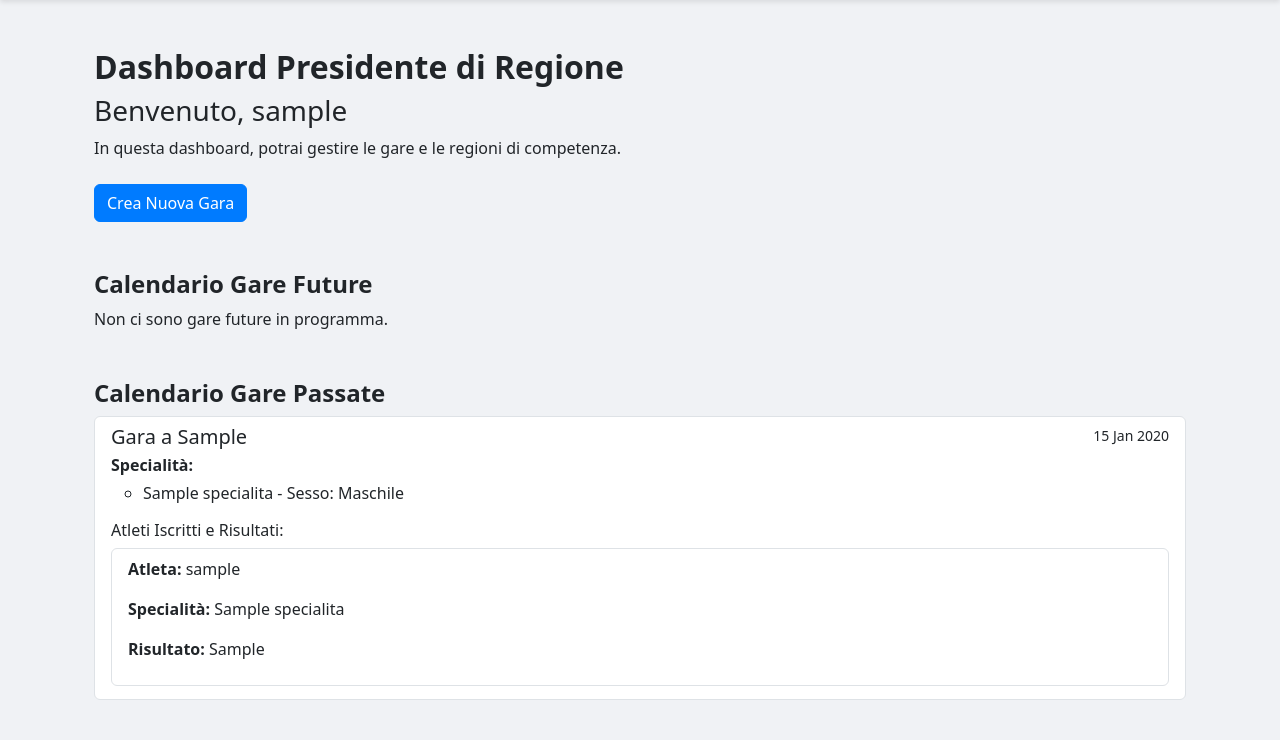
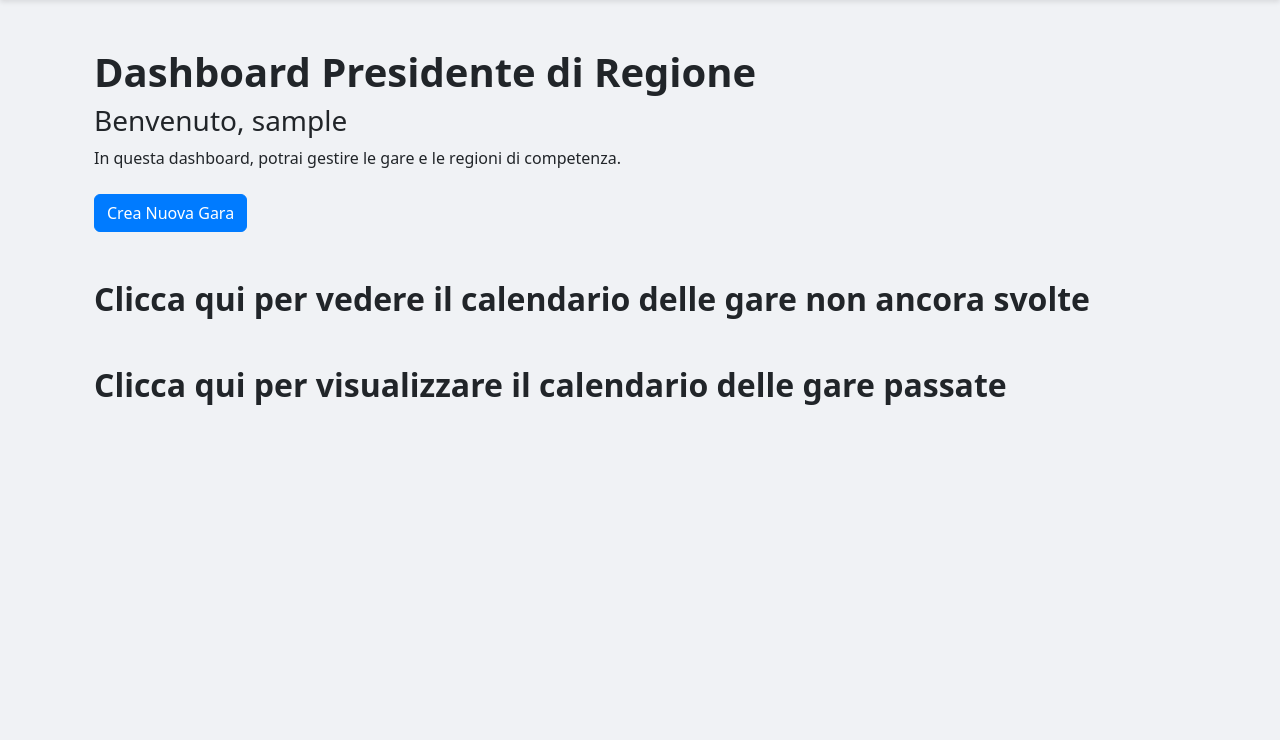
Before and after one commit to edotammaro/webapp-database-exam, a Django app: page /dashboard/pres-regione/ in a window 1280 px wide. Shown: the part 65-805 px from the top of the page. After the commit the page ends 470 px from the top, so only its background shows below. Run offline with Django 5.2, Linux system fonts and the light colour scheme; a user stored in the database is signed in; tables that the repository leaves empty hold one stand-in row (values such as "Sample post").

Commit message:
Migliorie dash

```diff
--- a/DBProject/views.py
+++ b/DBProject/views.py
@@ -116,7 +116,7 @@ def dashboard_view(request):
             # Funzionalità 2, 3 e 4: Visualizzazione delle iscrizioni attuali e dei risultati
             iscrizioni_atleta = Partecipazione.objects.filter(id_atleta=atleta_obj).select_related(
                 'id_gara', 'id_specialita'
-            ).order_by('-id_gara__data_inizio')
+            ).order_by('id_gara__data_inizio')
 
             # Prepara i dati del calendario in modo più efficiente per il template
             calendario_con_stato = []
--- a/templates/DBProject/base.html
+++ b/templates/DBProject/base.html
@@ -39,4 +39,6 @@
 
 <script src="https://cdn.jsdelivr.net/npm/bootstrap@5.3.3/dist/js/bootstrap.bundle.min.js"></script>
 </body>
+
+
 </html>
--- a/templates/DBProject/dashboard_allenatore.html
+++ b/templates/DBProject/dashboard_allenatore.html
@@ -4,7 +4,7 @@
 
 {% block content %}
 <div class="container mt-5">
-    <h2><strong>Dashboard Allenatore</strong></h2>
+    <h1><strong>Dashboard Allenatore</strong></h1>
     <h3>Benvenuto, {{ allenatore.utente.username }}!</h3>
     <p>Gestisci gli atleti della tua squadra: <strong>{{ allenatore.squadra.nome }}</strong></p>
 
--- a/templates/DBProject/dashboard_pres_regione.html
+++ b/templates/DBProject/dashboard_pres_regione.html
@@ -2,16 +2,19 @@
 {% load app_filters %}
 {% block content %}
 <div class="container mt-5">
-    <h2><strong>Dashboard Presidente di Regione</strong></h2>
+    <h1><strong>Dashboard Presidente di Regione</strong></h1>
     <h3>Benvenuto, {{ request.user.username }}</h3>
     <p>In questa dashboard, potrai gestire le gare e le regioni di competenza.</p>
 
-    <div class="mt-4">
+    <div class="mt-4"><strong>
         <a href="{% url 'crea_gara' %}" class="btn btn-primary">Crea Nuova Gara</a>
-    </div>
+    </strong></div>
 
     <div class="mt-5">
-    <h4><strong>Calendario Gare Future</strong></h4>
+        <h2 class="clickable-heading" data-bs-toggle="collapse" data-bs-target="#collapseGareFuture" aria-expanded="false" aria-controls="collapseGareFuture">
+            <strong>Clicca qui per vedere il calendario delle gare non ancora svolte</strong>
+        </h2>
+        <div class="collapse" id="collapseGareFuture">
             {% if gare_future %}
             <ul class="list-group">
                 {% for gara in gare_future %}
@@ -55,13 +58,17 @@
                     </li>
                 {% endfor %}
             </ul>
+        </div>
         {% else %}
             <p>Non ci sono gare future in programma.</p>
         {% endif %}
     </div>
 
     <div class="mt-5">
-  <h4><strong>Calendario Gare Passate</strong></h4>
+      <h2 class="clickable-heading" data-bs-toggle="collapse" data-bs-target="#collapseGarePassate" aria-expanded="false" aria-controls="collapseGarePassate">
+          <strong>Clicca qui per visualizzare il calendario delle gare passate</strong>
+      </h2>
+      <div class="collapse" id="collapseGarePassate">
         {% if gare_passate %}
             <ul class="list-group">
                 {% for gara in gare_passate %}
@@ -101,7 +108,9 @@
                     </li>
                 {% endfor %}
             </ul>
+        </div>
         {% else %}
             <p>Non ci sono gare passate.</p>
         {% endif %}
+    </div>
 {% endblock %}
```
Also changed, not shown: templates/DBProject/dashboard_atleta.html (+13 -2 lines). Lines whose indentation alone changed are shown as unchanged.
